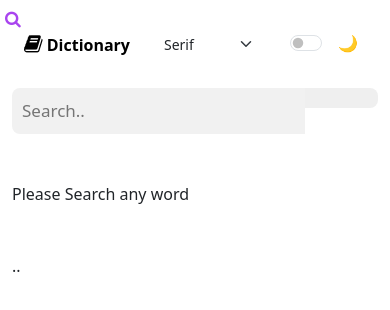
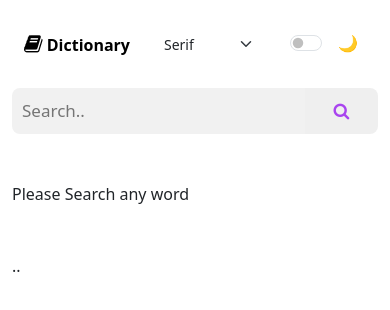
Before and after one commit to harshbix/dictionary, a React (Create React App) app: page / in a window 390 px wide. Shown: the top 310 px of the page. Built offline with nearby package versions, Linux system fonts and the light colour scheme.

Commit message:
Update index.css

```diff
--- a/src/index.css
+++ b/src/index.css
@@ -14,16 +14,7 @@ body {
   }
 
   /* Apply the modified styles for small screens */
-  .search input {
-    width: 100%;/* Make the input cover 100% of the width */
-    margin-right: 0; /* Remove right margin */
-  }
 
-  .search .fa-search {
-    position: absolute;
-    top: 10px;
-    left: 5px; /* Adjust left position for the icon */
-  }
 }
 .purple-color
 {
```
